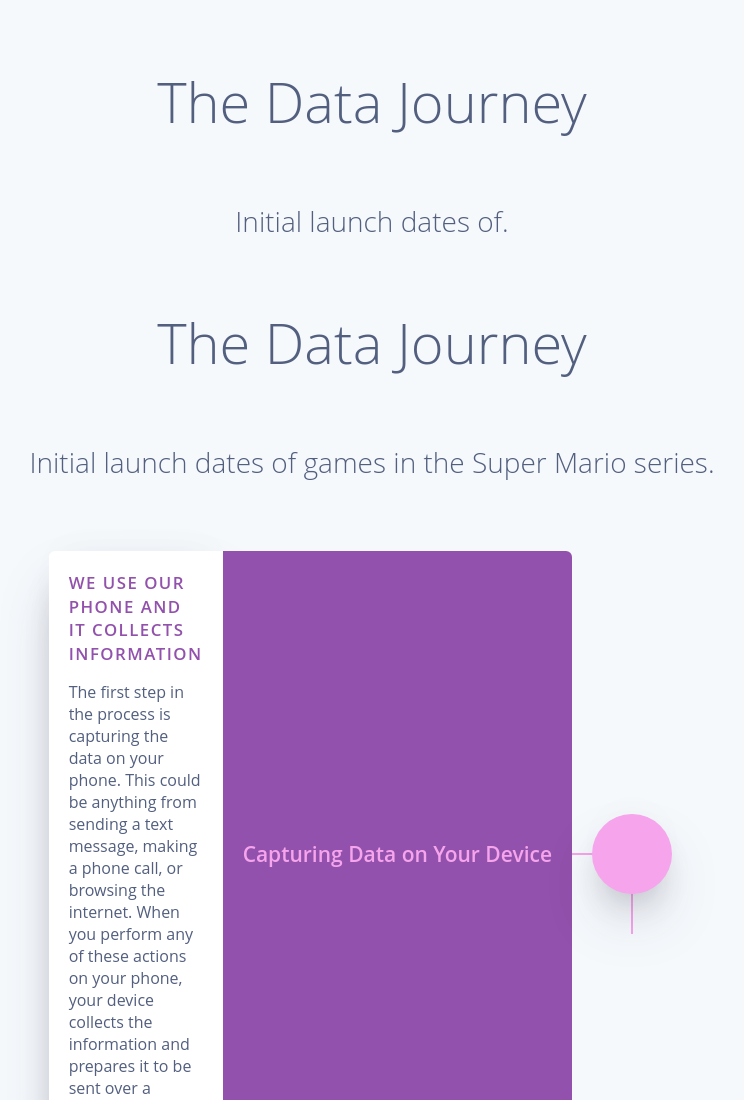
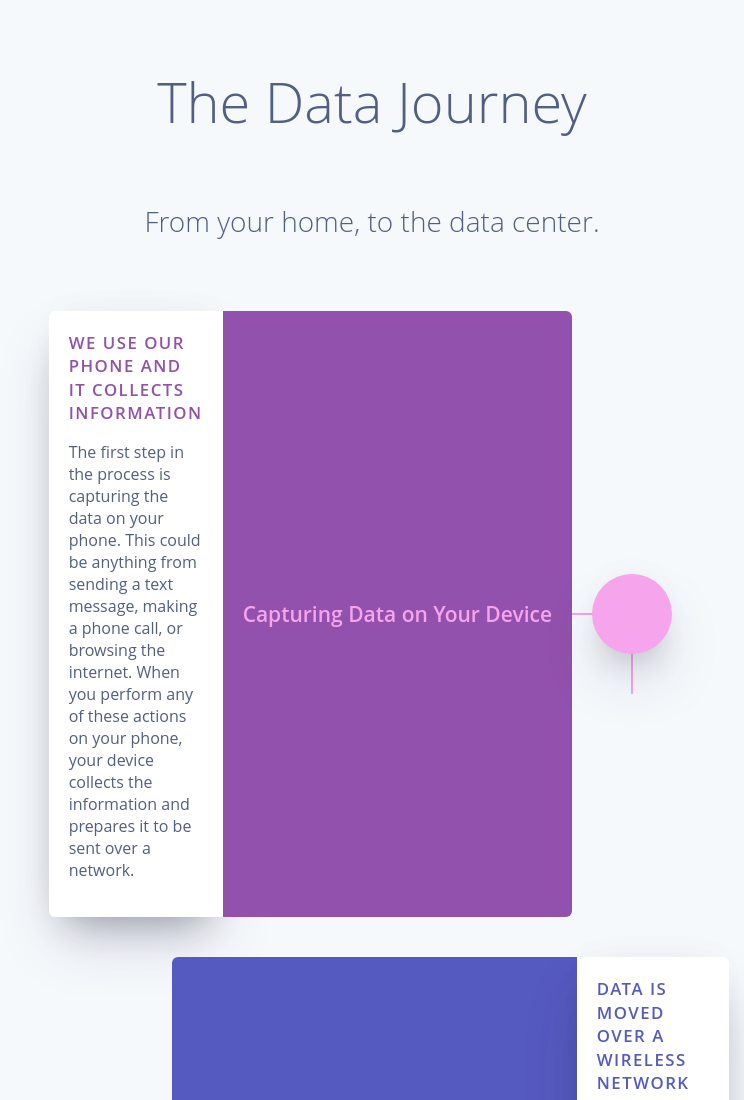
Before and after one commit to sullicla/Aurora, a plain HTML site: page visualizations/data_journey_vis/data_journey.html in a window 1280 px wide. Shown: the top 1100 px of the page, without its empty margins (268-1012 px from the left). Drawn offline with Linux system fonts and the light colour scheme.

Commit message:
data journey vis updates

```diff
--- a/visualizations/data_journey_vis/data_journey.html
+++ b/visualizations/data_journey_vis/data_journey.html
@@ -10,11 +10,7 @@
 
 <body>
 	<h2>The Data Journey</h2>
-	<h1>Initial launch dates of.</h1>
-	<script src="https://kit.fontawesome.com/fc596df623.js" crossorigin="anonymous"></script>
-
-	<h2>The Data Journey</h2>
-	<h1>Initial launch dates of games in the Super Mario series.</h1>
+	<h1>From your home, to the data center.</h1>
 
 	<div class="timeline">
 
```
